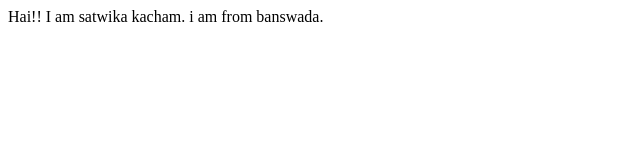
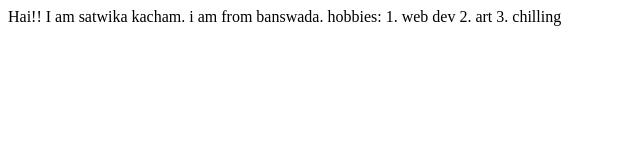
Before and after one commit to SatwikaKacham/Satwika-porfolio, a plain HTML site: page index.html in a window 1280 px wide. Shown: the whole page, without its empty margins (0-640 px from the left). Drawn offline with Linux system fonts and the light colour scheme.

Commit message:
docs: update

```diff
--- a/index.html
+++ b/index.html
@@ -9,5 +9,9 @@
 <body>
     Hai!! I am satwika kacham.
     i am from banswada.
+    hobbies:
+    1. web dev
+    2. art
+    3. chilling
 </body>
 </html>
```
